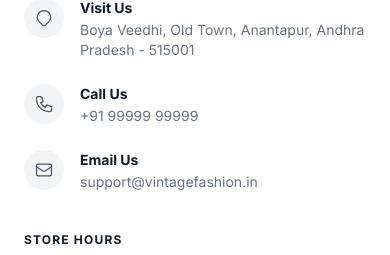
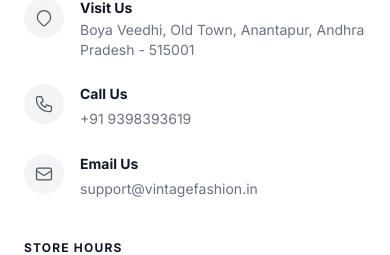
Before and after one commit to TMshanmukha/vintage-fashion, a React (Vite) app in the folder frontend/: page /contact in a window 390 px wide. Shown: the part 411-666 px from the top of the page. Built offline with nearby package versions, Linux system fonts and the light colour scheme; no server answers.

Commit message:
feat: sync contact and FAQ phone number with TopBar header info

```diff
--- a/frontend/src/pages/Contact.jsx
+++ b/frontend/src/pages/Contact.jsx
@@ -57,18 +57,23 @@ export default function Contact() {
                   icon: <path strokeLinecap="round" strokeLinejoin="round" strokeWidth={1.5} d="M17.657 16.657L13.414 20.9a1.998 1.998 0 01-2.827 0l-4.244-4.243a8 8 0 1111.314 0z" />,
                   title: "Visit Us",
                   desc: "Boya Veedhi, Old Town, Anantapur, Andhra Pradesh - 515001",
+                  isLink: false,
                 },
                 {
                   icon: <path strokeLinecap="round" strokeLinejoin="round" strokeWidth={1.5} d="M3 5a2 2 0 012-2h3.28a1 1 0 01.948.684l1.498 4.493a1 1 0 01-.502 1.21l-2.257 1.13a11.042 11.042 0 005.516 5.516l1.13-2.257a1 1 0 011.21-.502l4.493 1.498a1 1 0 01.684.949V19a2 2 0 01-2 2h-1C9.716 21 3 14.284 3 6V5z" />,
                   title: "Call Us",
-                  desc: "+91 99999 99999",
+                  desc: "+91 9398393619",
+                  link: "tel:+919398393619",
+                  isLink: true,
                 },
                 {
                   icon: <path strokeLinecap="round" strokeLinejoin="round" strokeWidth={1.5} d="M3 8l7.89 5.26a2 2 0 002.22 0L21 8M5 19h14a2 2 0 002-2V7a2 2 0 00-2-2H5a2 2 0 00-2 2v10a2 2 0 002 2z" />,
                   title: "Email Us",
                   desc: "support@vintagefashion.in",
+                  link: "mailto:support@vintagefashion.in",
+                  isLink: true,
                 },
-              ].map(({ icon, title, desc }) => (
+              ].map(({ icon, title, desc, isLink, link }) => (
                 <div key={title} className="flex items-start gap-4">
                   <div className="w-10 h-10 bg-gray-100 rounded-full flex items-center justify-center flex-shrink-0">
                     <svg className="w-5 h-5 text-gray-600" fill="none" stroke="currentColor" viewBox="0 0 24 24">
@@ -77,7 +82,13 @@ export default function Contact() {
                   </div>
                   <div>
                     <h3 className="text-sm font-bold text-gray-900 mb-0.5">{title}</h3>
-                    <p className="text-sm text-gray-500">{desc}</p>
+                    {isLink ? (
+                      <a href={link} className="text-sm text-gray-500 hover:text-pink-600 transition-colors">
+                        {desc}
+                      </a>
+                    ) : (
+                      <p className="text-sm text-gray-500">{desc}</p>
+                    )}
                   </div>
                 </div>
               ))}
--- a/frontend/src/pages/FAQ.jsx
+++ b/frontend/src/pages/FAQ.jsx
@@ -189,10 +189,10 @@ export default function FAQ() {
             Contact Support
           </Link>
           <a
-            href="tel:9999999999"
+            href="tel:+919398393619"
             className="px-6 py-2.5 bg-white/10 hover:bg-white/20 text-white text-xs font-bold uppercase tracking-wider rounded-lg transition-colors"
           >
-            Call Us: 99999-99999
+            Call Us: +91 9398393619
           </a>
         </div>
       </div>
```
